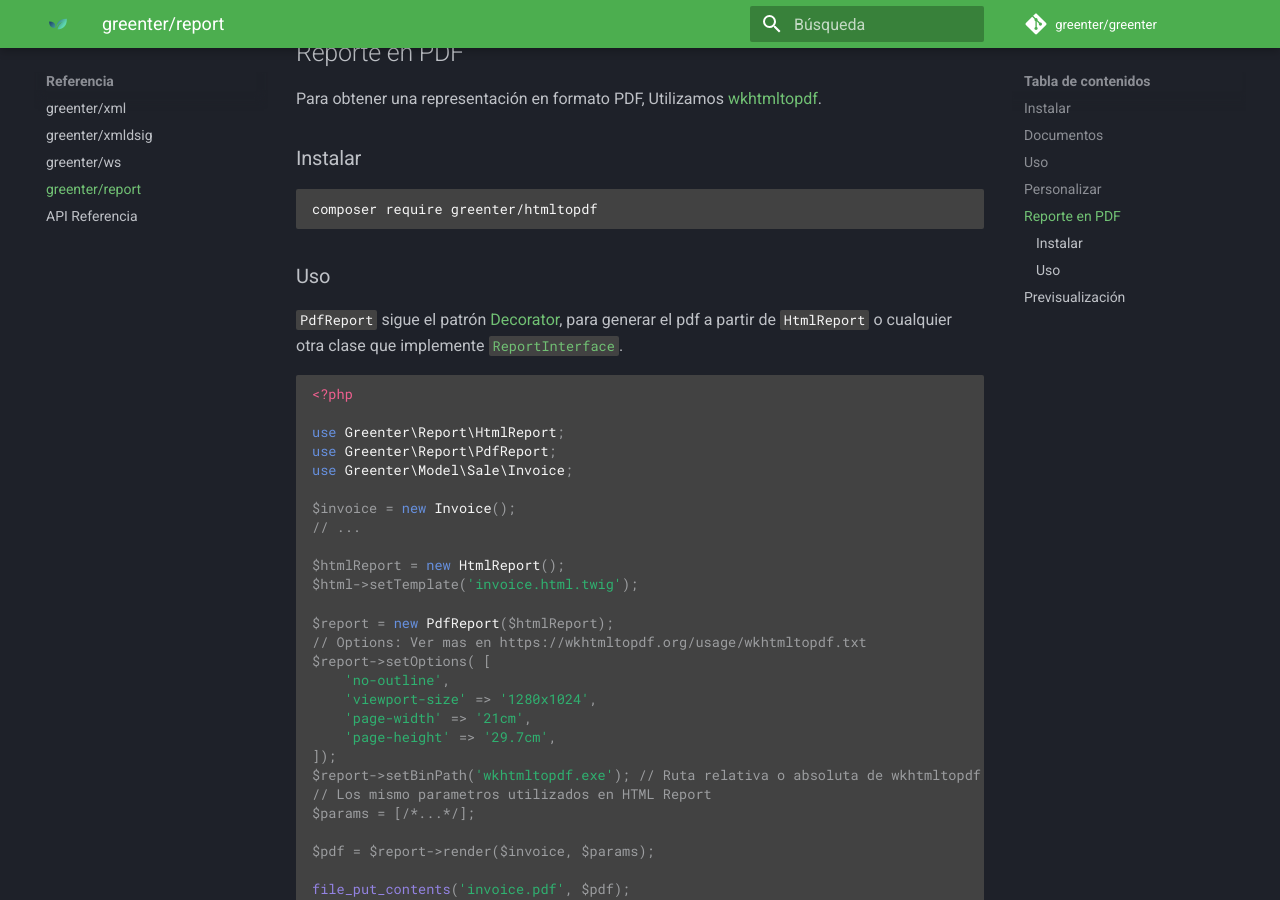
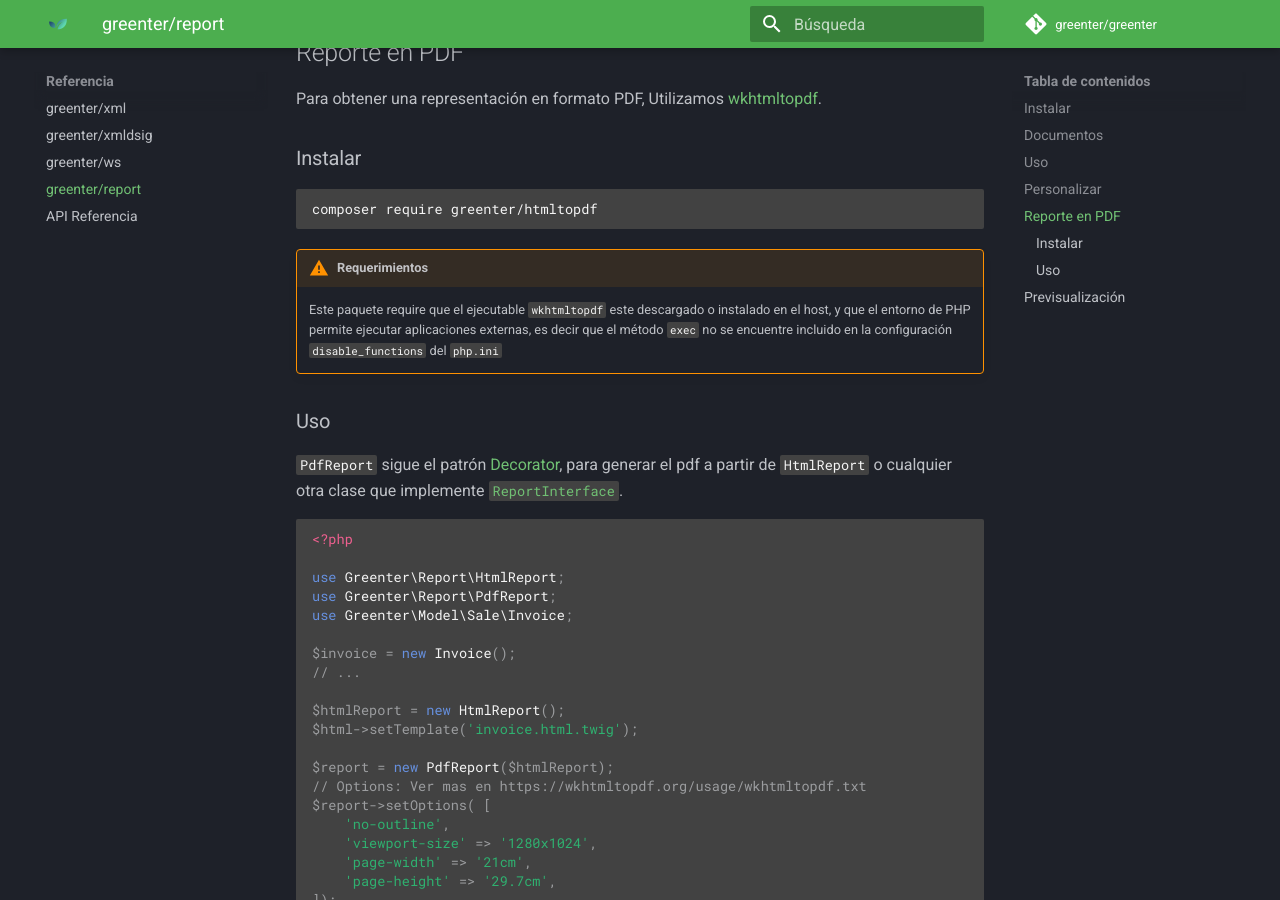
Before and after one commit to thegreenter/docs, an MkDocs documentation site: the page built from docs/packages/report.md, in a window 1280 px wide and 900 px high, scrolled down 2415 px. Built offline with MkDocs 1.6.1 and Material for MkDocs 9.7.7, drawn with Linux system fonts in a browser that asks for light colours.

Commit message:
Add requirements

````diff
--- a/docs/packages/report.md
+++ b/docs/packages/report.md
@@ -108,6 +108,9 @@ Para obtener una representación en formato PDF, Utilizamos [wkhtmltopdf](https:
 composer require greenter/htmltopdf
 ```
 
+!!! warning "Requerimientos"
+    Este paquete require que el ejecutable `wkhtmltopdf` este descargado o instalado en el host, y que el entorno de PHP permite ejecutar aplicaciones externas, es decir que el método `exec` no se encuentre incluido en la configuración `disable_functions` del `php.ini`
+
 ### Uso
 
 `PdfReport` sigue el patrón [Decorator](https://es.wikipedia.org/wiki/Decorator_(patr%C3%B3n_de_dise%C3%B1o)), para generar el pdf a partir de `HtmlReport` o cualquier otra clase que implemente [`ReportInterface`](https://reference.greenter.dev/Greenter/Report/ReportInterface.html).
````
Also changed, not shown: docs/packages/sign.md (+3 -0 lines), docs/packages/ws.md (+3 -0 lines).
